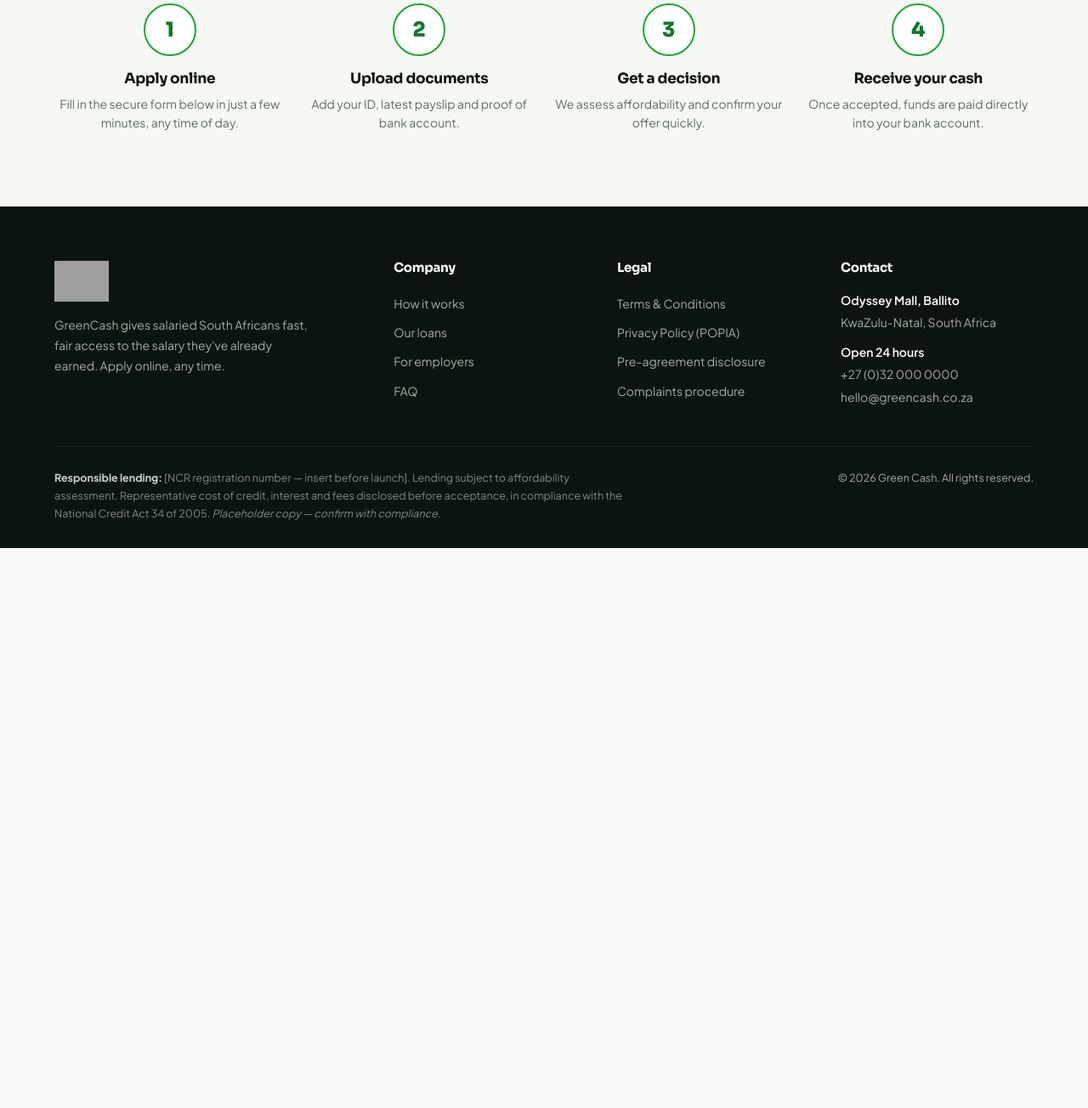
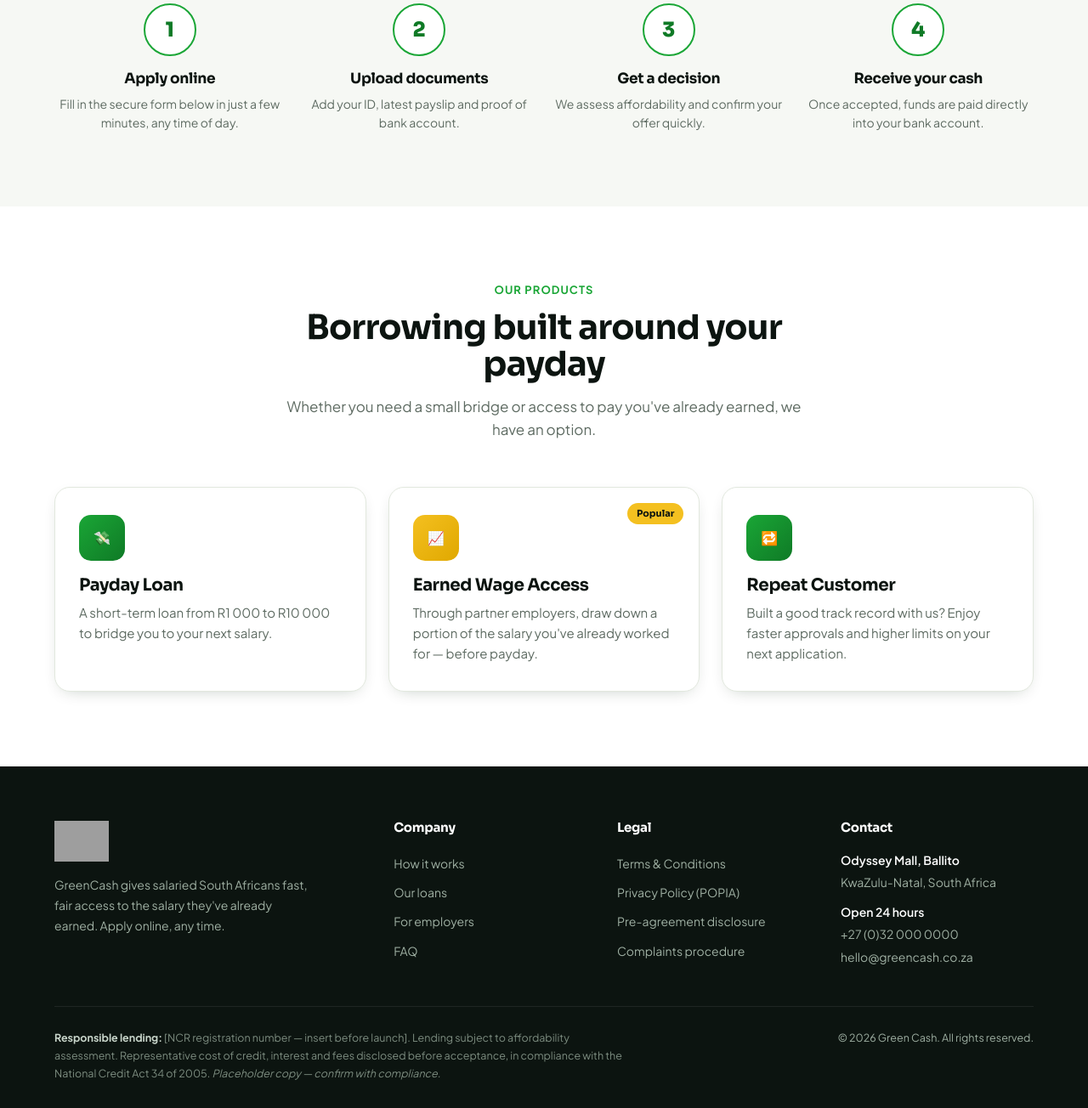
Before and after one commit to oluwatosindot/greencash, a PHP site: page / in a window 1280 px wide. Shown: the part 1121-2425 px from the top of the page at 85% size. Before the commit the page ends 1766 px from the top, so only its background shows below. Run offline with PHP 8.4, Linux system fonts and the light colour scheme; some libraries are stand-ins or nearby versions; grey boxes are pictures that could not be loaded.

Commit message:
feat: index.php — add products section (3 cards)

```diff
--- a/index.php
+++ b/index.php
@@ -68,4 +68,33 @@ include 'includes/header.php';
     </div>
 </section>
 
+<!-- ============ PRODUCTS ============ -->
+<section class="block" id="products" style="background:var(--paper-2)">
+    <div class="wrap">
+        <div class="sec-head">
+            <div class="kicker">Our products</div>
+            <h2>Borrowing built around your payday</h2>
+            <p>Whether you need a small bridge or access to pay you've already earned, we have an option.</p>
+        </div>
+        <div class="grid-3">
+            <div class="card">
+                <div class="ico">💸</div>
+                <h3>Payday Loan</h3>
+                <p>A short-term loan from R<?= number_format(MIN_LOAN_AMOUNT, 0, '.', ' ') ?> to R<?= number_format(MAX_LOAN_AMOUNT, 0, '.', ' ') ?> to bridge you to your next salary.</p>
+            </div>
+            <div class="card">
+                <span class="tag">Popular</span>
+                <div class="ico y">📈</div>
+                <h3>Earned Wage Access</h3>
+                <p>Through partner employers, draw down a portion of the salary you've already worked for — before payday.</p>
+            </div>
+            <div class="card">
+                <div class="ico">🔁</div>
+                <h3>Repeat Customer</h3>
+                <p>Built a good track record with us? Enjoy faster approvals and higher limits on your next application.</p>
+            </div>
+        </div>
+    </div>
+</section>
+
 <?php include 'includes/footer.php'; ?>
```
